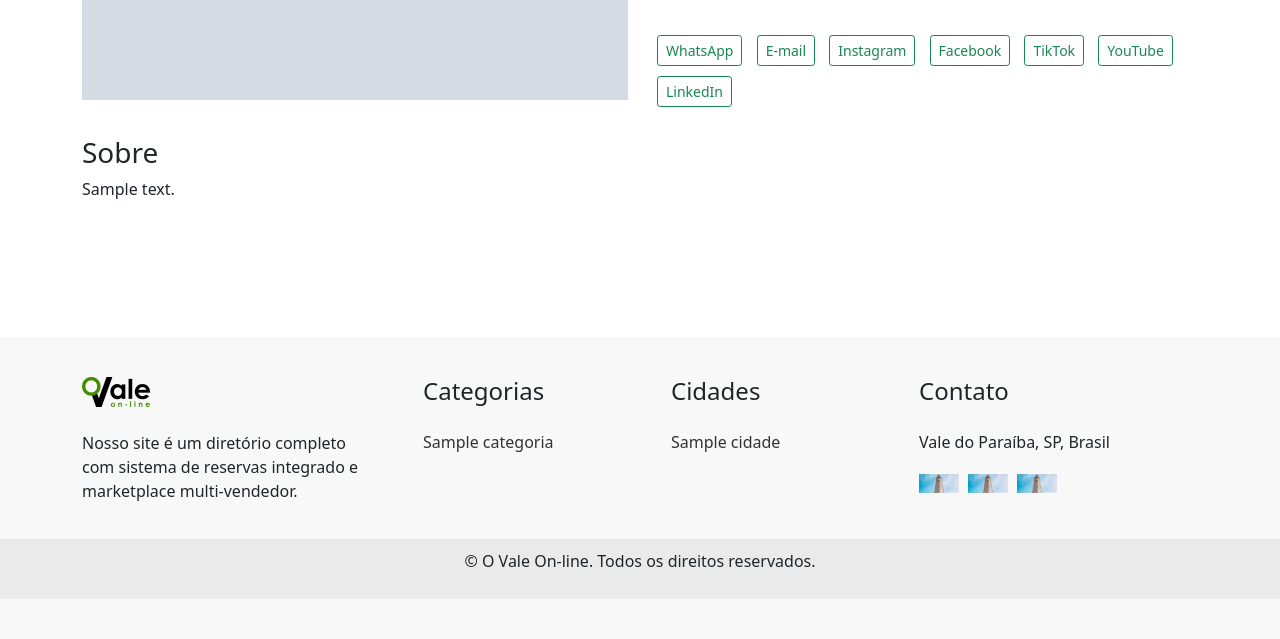
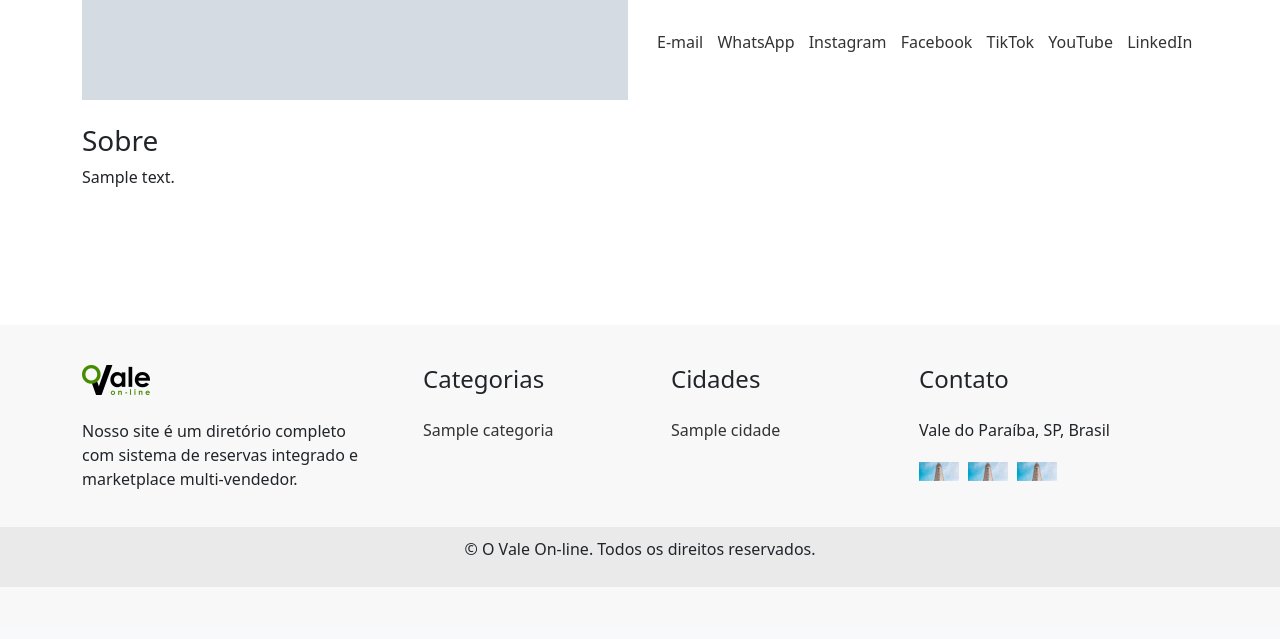
Before and after one commit to falaprodavi/ovaleonline, a Django app: a page that uses negocios/templates/detalhes.html in a window 1280 px wide. Shown: the part 883-1522 px from the top of the page. After the commit the page ends 1470 px from the top, so only its background shows below. Run offline with Django 5.2, Linux system fonts and the light colour scheme; tables that the repository leaves empty hold one stand-in row (values such as "Sample post"); grey boxes marked "Sample" are stand-in pictures; some libraries are stand-ins or nearby versions.

Commit message:
feat(home): update card quantity and improve CSS on details page

```diff
--- a/negocios/templates/detalhes.html
+++ b/negocios/templates/detalhes.html
@@ -56,26 +56,26 @@
          </div>
          <div class="mt-4">
             <div class="social-links">
+               {% if estabelecimento.email %}
+               <a href="mailto:{{ estabelecimento.email }}" >E-mail</a>
+               {% endif %}
                {% if estabelecimento.whatsapp %}
-               <a href="https://wa.me/{{ estabelecimento.whatsapp }}?text=Contato%20pelo%20site%20O%20Vale%20On-line" target="_blank" class="btn btn-outline-success btn-sm">WhatsApp</a>
-               {% endif %}
-               {% if estabelecimento.email %}
-               <a href="mailto:{{ estabelecimento.email }}" target="_blank" class="btn btn-outline-success btn-sm">E-mail</a>
+               <a href="https://wa.me/{{ estabelecimento.whatsapp }}?text=Contato%20pelo%20site%20O%20Vale%20On-line" target="_blank">WhatsApp</a>
                {% endif %}
                {% if estabelecimento.instagram %}
-               <a href="{{ estabelecimento.instagram }}" target="_blank" class="btn btn-outline-success btn-sm">Instagram</a>
+               <a href="{{ estabelecimento.instagram }}" target="_blank">Instagram</a>
                {% endif %}
                {% if estabelecimento.facebook %}
-               <a href="{{ estabelecimento.facebook }}" target="_blank" class="btn btn-outline-success btn-sm">Facebook</a>
+               <a href="{{ estabelecimento.facebook }}" target="_blank" >Facebook</a>
                {% endif %}
                {% if estabelecimento.tiktok %}
-               <a href="{{ estabelecimento.tiktok }}" target="_blank" class="btn btn-outline-success btn-sm">TikTok</a>
+               <a href="{{ estabelecimento.tiktok }}" target="_blank" >TikTok</a>
                {% endif %}
                {% if estabelecimento.youtube %}
-               <a href="{{ estabelecimento.youtube }}" target="_blank" class="btn btn-outline-success btn-sm">YouTube</a>
+               <a href="{{ estabelecimento.youtube }}" target="_blank" >YouTube</a>
                {% endif %}
                {% if estabelecimento.linkedin %}
-               <a href="{{ estabelecimento.linkedin }}" target="_blank" class="btn btn-outline-success btn-sm">LinkedIn</a>
+               <a href="{{ estabelecimento.linkedin }}" target="_blank" >LinkedIn</a>
                {% endif %}
             </div>
          </div>
--- a/negocios/views.py
+++ b/negocios/views.py
@@ -15,7 +15,7 @@ def carregar_bairros(request):
 def home(request):
     cidades = Cidade.objects.annotate(num_estabelecimentos=Count("estabelecimento")).order_by("-num_estabelecimentos")[:4]
     categorias = Categoria.objects.filter(categoria_pai__isnull=True)
-    estabelecimentos_destaque = Estabelecimento.objects.filter(destaque=True).order_by("-id")[:9]
+    estabelecimentos_destaque = Estabelecimento.objects.filter(destaque=True).order_by("-id")[:6]
 
     return render(request, "home.html", {
         "cidades": cidades,
```
